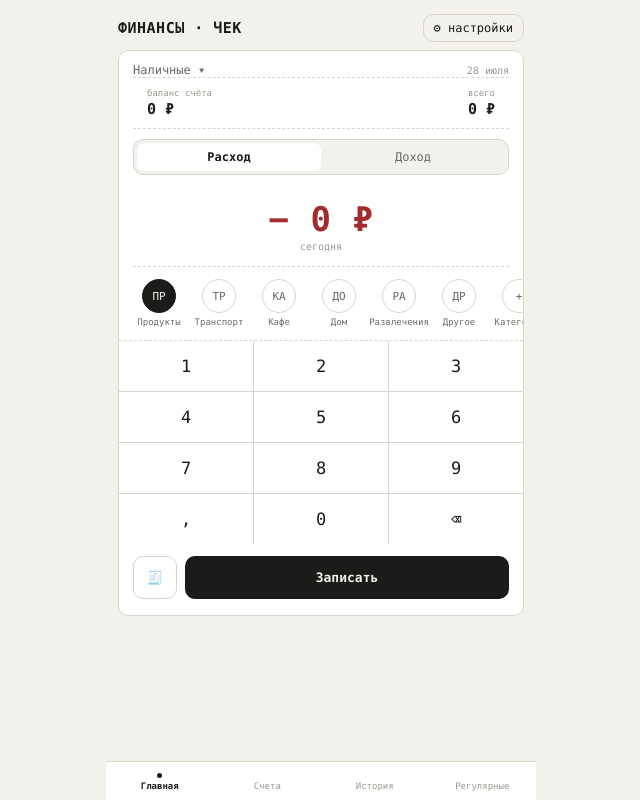
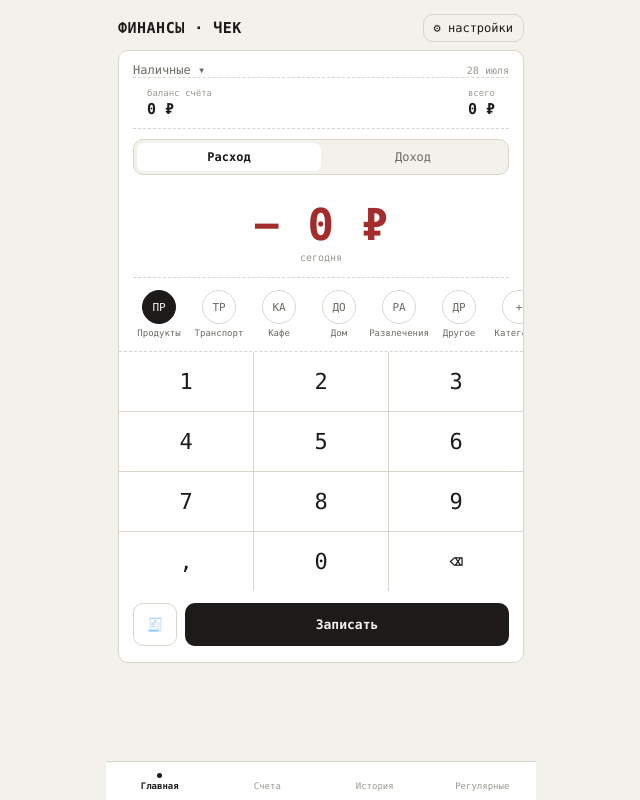
Before and after one commit to Willliams/aqua-finance, a plain HTML site: page index.html in a window 1280 px wide. Shown: the whole page, without its empty margins (319-959 px from the left). Drawn offline with Linux system fonts and the light colour scheme.

Commit message:
UI: larger amount/keypad font, safe-area bottom nav

```diff
--- a/index.html
+++ b/index.html
@@ -35,7 +35,7 @@
   body{
     margin:0; background:var(--bg); color:var(--text);
     font-family:'SFMono-Regular',Consolas,'Liberation Mono',Menlo,monospace;
-    min-height:100vh; padding-bottom:70px;
+    min-height:100vh; padding-bottom:calc(78px + env(safe-area-inset-bottom));
   }
   .wrap{max-width:430px; margin:0 auto; padding:0 12px;}
   header{display:flex; align-items:center; justify-content:space-between; padding:14px 12px 8px; max-width:430px; margin:0 auto;}
@@ -57,7 +57,7 @@
   .seg > div.active{background:var(--card); color:var(--text); font-weight:600; border-radius:calc(var(--radius) - 3px);}
   body.eink .seg > div.active{text-decoration:underline; text-underline-offset:3px; border:1px solid var(--text);}
   .amount-box{text-align:center; padding:14px 0 14px; margin:10px 14px 0; border-bottom:1px dashed var(--border);}
-  .amount{font-size:34px; font-weight:600; letter-spacing:0.5px;}
+  .amount{font-size:44px; font-weight:600; letter-spacing:0.5px;}
   .amount.expense{color:var(--danger);}
   .amount.income{color:var(--success);}
   .amount-sub{font-size:10px; color:var(--faint); margin-top:2px;}
@@ -67,7 +67,7 @@
   .cat.active .ic{background:var(--accent); color:var(--bg); border-color:var(--accent);}
   .cat span{font-size:9px; color:var(--muted); text-align:center; line-height:1.2;}
   .keypad{display:grid; grid-template-columns:repeat(3,1fr); gap:1px; background:var(--border);}
-  .keypad button{background:var(--card); border:none; padding:15px 0; font-size:17px; color:var(--text); font-family:inherit;}
+  .keypad button{background:var(--card); border:none; padding:17px 0; font-size:22px; color:var(--text); font-family:inherit;}
   .save-row{padding:12px 14px 16px;}
   .save-row button{width:100%; background:var(--accent); color:var(--bg); border:none; padding:13px 0; font-size:13px; font-weight:600; border-radius:var(--radius); font-family:inherit;}
   .reminder{margin:10px 14px 0; padding:10px 12px; border:1px dashed var(--border); border-radius:var(--radius); font-size:11px;}
@@ -96,7 +96,7 @@
   .cat-bar-fill{height:100%; background:var(--accent);}
 
   /* Nav */
-  nav{position:fixed; bottom:0; left:0; right:0; background:var(--card); border-top:1px solid var(--border); display:flex; max-width:430px; margin:0 auto;}
+  nav{position:fixed; bottom:0; left:0; right:0; background:var(--card); border-top:1px solid var(--border); display:flex; max-width:430px; margin:0 auto; padding-bottom:env(safe-area-inset-bottom);}
   nav button{flex:1; background:none; border:none; padding:11px 0 9px; font-family:inherit; font-size:9px; color:var(--faint); display:flex; flex-direction:column; align-items:center; gap:3px;}
   nav button.active{color:var(--text); font-weight:600;}
   nav .dot{width:5px; height:5px; border-radius:50%; background:transparent;}
```
